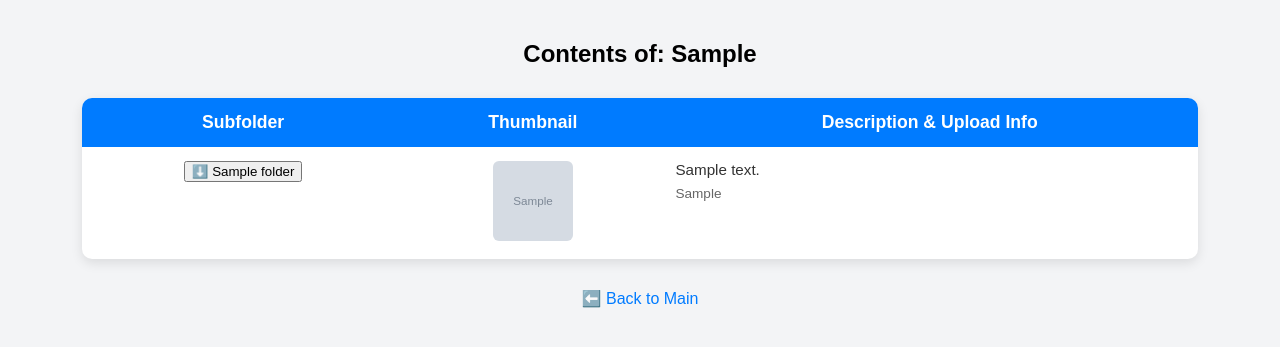
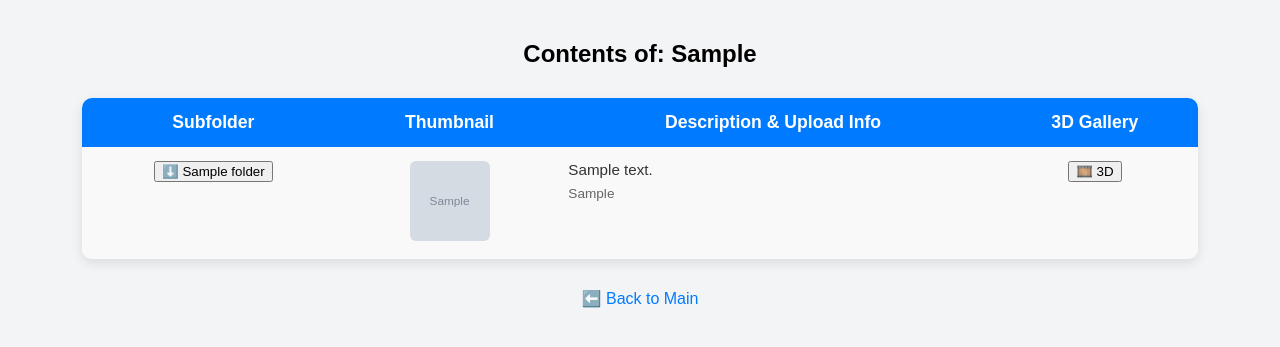
Before and after one commit to V0vaG/vovastl_src, a Python web app: template app/templates/folder.html in a window 1280 px wide. Shown: the top 347 px of the page. Run offline with Jinja, Linux system fonts and the light colour scheme; the template is opened without the code that fills it: most values are stand-ins (such as "Sample title", 1, 10 or a date in 2020); grey boxes marked "Sample" are stand-in pictures.

Commit message:
Update folder.html

```diff
--- a/app/templates/folder.html
+++ b/app/templates/folder.html
@@ -121,14 +121,9 @@
             <th>Subfolder</th>
             <th>Thumbnail</th>
             <th>Description & Upload Info</th>
+            <th>3D Gallery</th>
         </tr>
         {% for folder in folders %}
-        <tr>
-
-
-
-
-
         <tr>
             <td>
                 <form method="get" action="{{ url_for('download_folder', folder_path=current_folder ~ '/' ~ folder.name) }}">
@@ -158,9 +153,11 @@
                 </form>
                 {% endif %}
             </td>
-            </tr>
-
-
+            <td>
+                <form method="get" action="{{ url_for('show_3d_gallery', folder=current_folder, subfolder=folder.name) }}">
+                    <button type="submit" class="btn btn-blue">🎞️ 3D</button>
+                </form>
+            </td>
         </tr>
         {% endfor %}
     </table>
```
Lines whose indentation alone changed are shown as unchanged.
